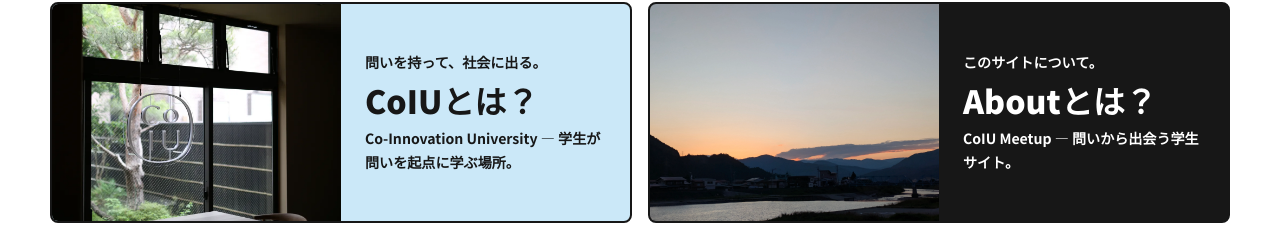
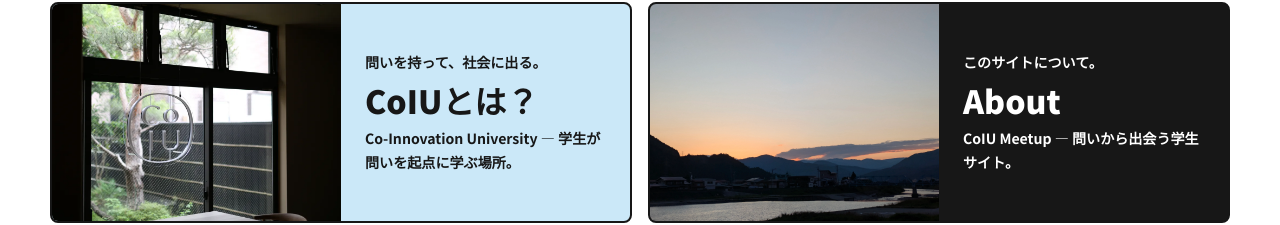
Before and after one commit to harutomiyai/coiu-meetup, a website built with Vite: page index.html in a window 1280 px wide. Shown: the part 690-915 px from the top of the page. Built offline with nearby package versions, Linux system fonts and the light colour scheme; some packages are replaced by stand-ins of ours; files whose address does not match are found by name.

Commit message:
「About」の見出しを修正

```diff
--- a/index.html
+++ b/index.html
@@ -130,7 +130,7 @@
             </picture>
             <div>
               <p>このサイトについて。</p>
-              <h2 id="about-title">Aboutとは？</h2>
+              <h2 id="about-title">About</h2>
               <span>CoIU Meetup — 問いから出会う学生サイト。</span>
             </div>
           </a>
```
